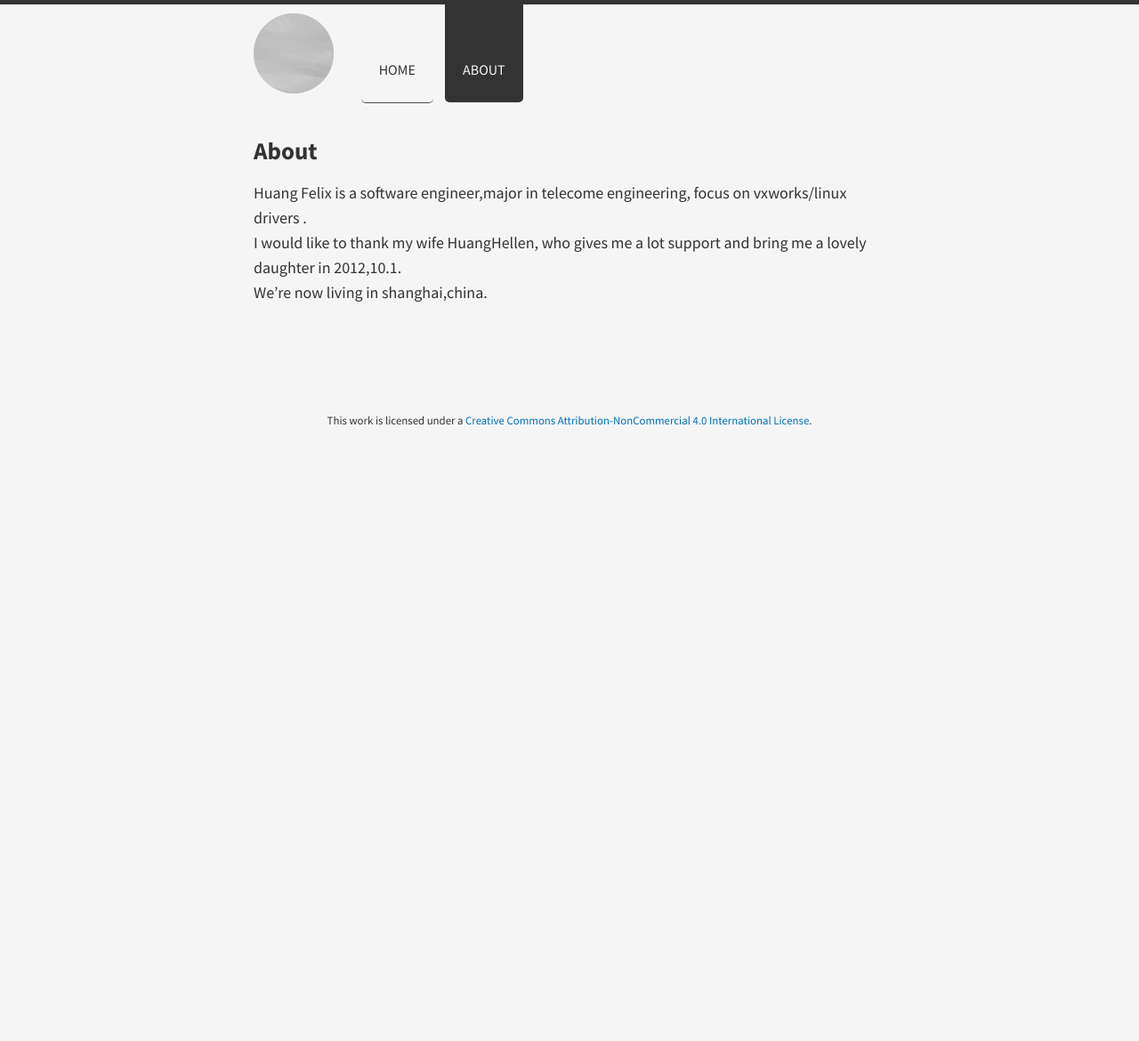
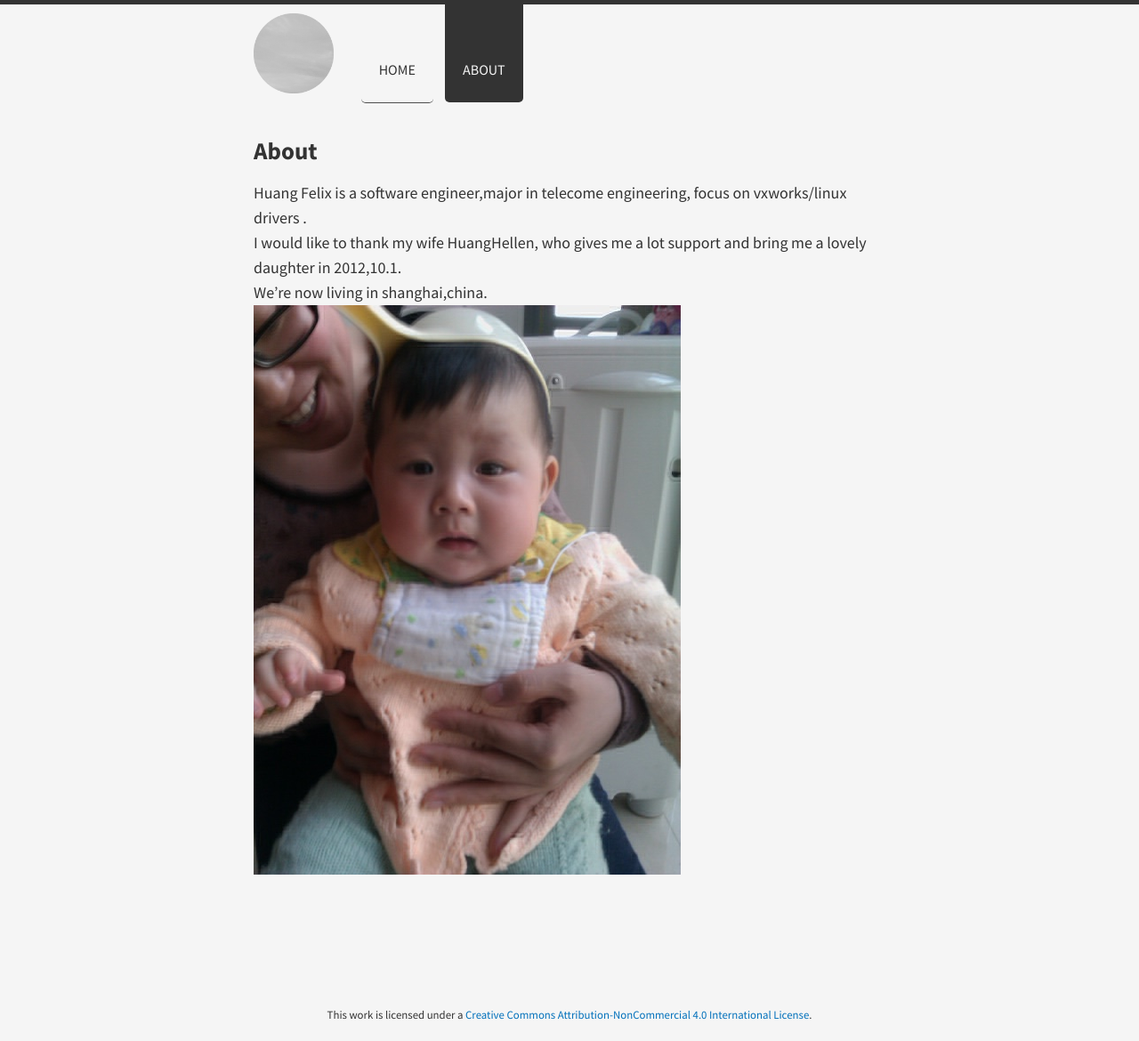
Before and after one commit to HuangFelix/Blog, a Jekyll site: the page built from about/index.md, in a window 1280 px wide. Shown: the whole page at 89% size. Built offline with Jekyll 4.4.1, drawn with Linux system fonts in a browser that asks for light colours; nearby versions of some CDN libraries; Markdown is read by kramdown in place of the engine named in the settings; before the commit the page ends 900 px from its top, so only the background shows below that.

Commit message:
modify pic

```diff
--- a/about/index.md
+++ b/about/index.md
@@ -5,3 +5,4 @@ title: About
   Huang Felix is a software engineer,major in telecome engineering, focus on vxworks/linux drivers .
   I would like to thank my wife HuangHellen, who gives me a lot support and bring me a lovely daughter in 2012,10.1.
   We're now living in shanghai,china.
+  ![img](/assert/family.jpg)
```
